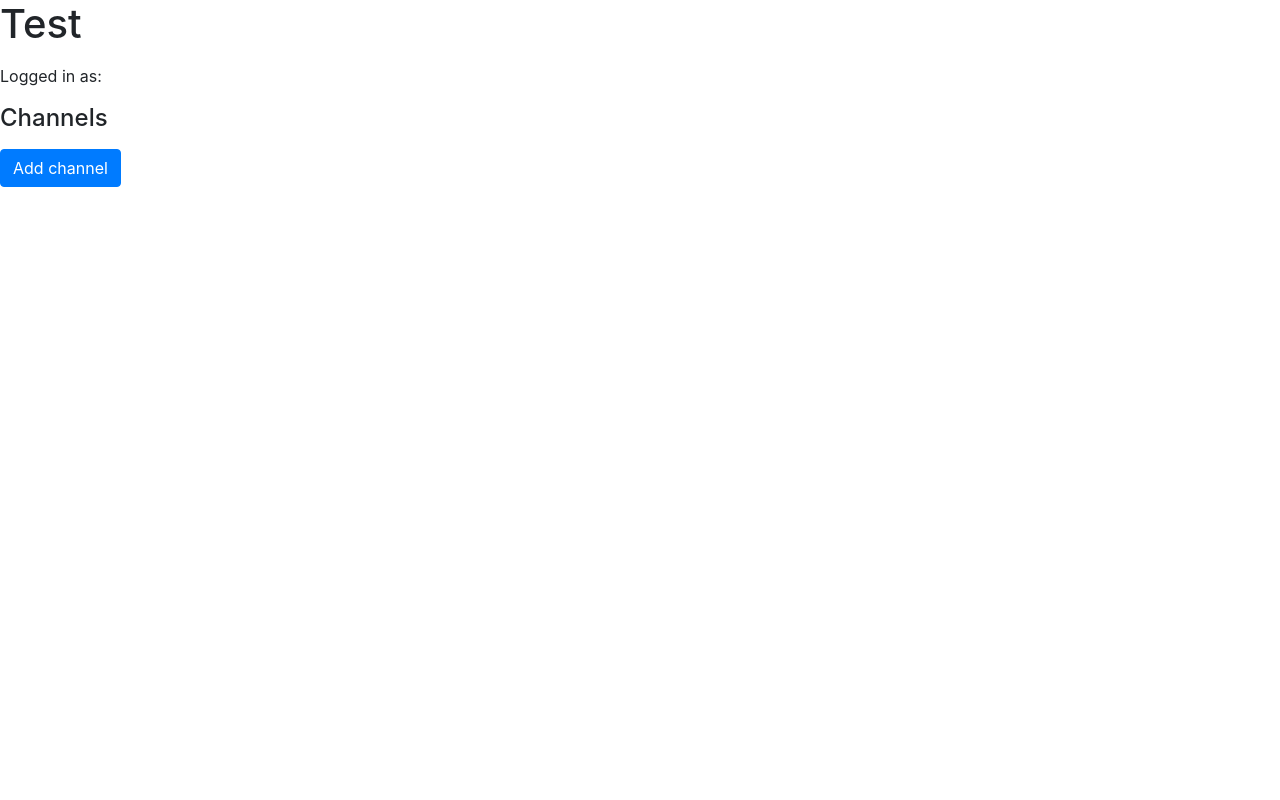
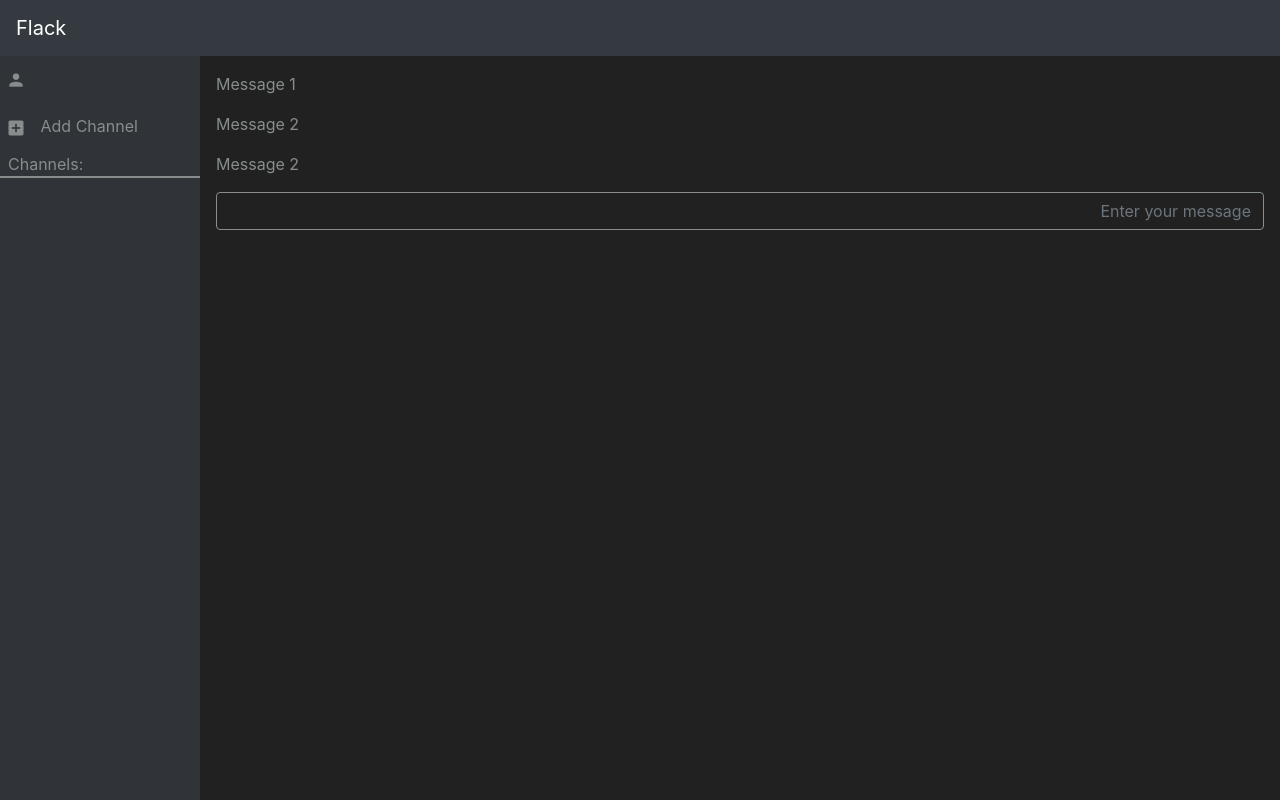
Before and after one commit to mic-meier/project02, a Flask app: page / in a window 1280 px wide. Run offline with Flask 2, Linux system fonts and the light colour scheme; some libraries are stand-ins or nearby versions.

Commit message:
Revamped HTML and CSS

```diff
--- a/static/scripts.js
+++ b/static/scripts.js
@@ -57,11 +57,10 @@
     $('#newChannel').on('click', () => {
         // Define modal
         $('#myModal').modal('toggle');
-        // $('#myModal').modal({backdrop: 'static', keyboard: false});
-            $('#myModalTitle').text('New Channel');
-            $('#myModalLabel').text('Please enter a name for your channel:');
-            $('#myModalButton').text('Submit');
-            $('#myModalInput').val('');
+        $('#myModalTitle').text('New Channel');
+        $('#myModalLabel').text('Please enter a name for your channel:');
+        $('#myModalButton').text('Submit');
+        $('#myModalInput').val('');
     });
 
     $('#userName').text(localStorage.getItem('username'));
@@ -69,7 +68,24 @@
 
 // Function definitions
 function update_channels(data) {
+    // Define list item
     const li = document.createElement('li');
-    li.innerHTML = data;
+    li.setAttribute('class', 'nav-item');
+    // Define anchor tag and append to list item
+    const a = document.createElement('a');
+    a.setAttribute('href', '#');
+    a.setAttribute('class', 'nav-link');
+    a.setAttribute('onclick', 'return false');
+    li.appendChild(a);
+    // Define i tag and append to anchor element
+    const i = document.createElement('i');
+    i.setAttribute( 'class', 'material-icons icon');
+    i.innerHTML = 'chat';
+    a.appendChild(i);
+    // Define span tag and append to anchor element
+    const span = document.createElement('span');
+    span.setAttribute('class', 'text');
+    span.innerHTML = data;
+    a.appendChild(span);
     $('#channels').append(li);
 }
--- /dev/null
+++ b/static/styles.css
@@ -0,0 +1,121 @@
+.bg-mattBlackLight {
+  background-color: #303337;
+}
+
+.text-mattBlackLight {
+  color: #303337;
+}
+
+.bo-mattBlackLight {
+  border-color: #303337;
+}
+
+.bg-mattBlackDark, #messageInput, .nav-link:hover, .nav-link.active, body {
+  background-color: #212121;
+}
+
+.text-mattBlackDark {
+  color: #212121;
+}
+
+.bo-mattBlackDark {
+  border-color: #212121;
+}
+
+.bg-mattGrey {
+  background-color: #878d8d;
+}
+
+.text-mattGrey, .nav-list .text, .nav-list .icon, .nav-link .text, .nav-link .icon, body {
+  color: #878d8d;
+}
+
+.bo-mattGrey, #messageInput {
+  border-color: #878d8d;
+}
+
+.bg-mattRed {
+  background-color: #ec6271;
+}
+
+.text-mattRed, .nav-link:hover .icon,
+.nav-link:hover .text, .nav-link.active .icon,
+.nav-link.active .text {
+  color: #ec6271;
+}
+
+.bo-mattRed {
+  border-color: #ec6271;
+}
+
+.wrapper {
+  margin-top: 3.5rem;
+}
+.wrapper .sideMenu {
+  position: fixed;
+  top: 0;
+  bottom: 0;
+  left: 0;
+  margin: 3.5rem auto auto;
+  width: 12.5rem;
+  transition: all ease 0.25s;
+  transform: translateX(-100%);
+  z-index: 2000;
+}
+.wrapper .content {
+  width: 100%;
+  margin-left: 0rem;
+  transition: all ease 0.25s;
+}
+
+@media (min-width: 992px) {
+  .wrapper .sideMenu {
+    transform: translateX(0);
+  }
+  .wrapper .content {
+    margin-left: 12.5rem;
+  }
+}
+.nav-link {
+  display: block;
+  white-space: nowrap;
+}
+.nav-link .icon {
+  margin-right: 0.25rem;
+  font-size: 1.25rem;
+  vertical-align: middle;
+  height: 2rem;
+  width: 2rem;
+  display: inline-flex;
+  justify-content: center;
+  align-items: center;
+}
+.nav-link .text {
+  font-size: 1rem;
+}
+.nav-list {
+  display: block;
+  white-space: nowrap;
+  border-bottom: solid #878d8d 2px;
+}
+.nav-list .icon {
+  margin-right: 0.25rem;
+  font-size: 1.25rem;
+  vertical-align: middle;
+  height: 2rem;
+  width: 2rem;
+  display: inline-flex;
+  justify-content: center;
+  align-items: center;
+}
+.nav-list .text {
+  font-size: 1rem;
+  margin-left: 0.5rem;
+  margin-bottom: 0.25rem;
+}
+
+#messageInput {
+  bottom: 0;
+}
+
+/*# sourceMappingURL=styles.css.map */
--- /dev/null
+++ b/static/styles.scss
@@ -0,0 +1,114 @@
+@function rem($value) {
+  @return unquote(($value/1px)/16+"rem");
+}
+
+$easeTime: 0.25s;
+$margin-top: 56px;
+
+$colors: ("mattBlackLight": "#303337",
+        "mattBlackDark": "#212121",
+        "mattGrey": "#878d8d",
+        "mattRed": "#ec6271"
+);
+
+@each $colorName, $colorValue in $colors {
+  .bg-#{$colorName} {
+    background-color: #{$colorValue};
+  }
+  .text-#{$colorName} {
+    color: #{$colorValue};
+  }
+  .bo-#{$colorName} {
+    border-color: #{$colorValue};
+  }
+}
+
+body {
+  @extend .bg-mattBlackDark;
+  @extend .text-mattGrey;
+}
+.wrapper {
+    margin-top: rem($margin-top);
+    .sideMenu {
+      position: fixed;
+      top: 0;
+      bottom: 0;
+      left: 0;
+      margin: rem($margin-top) auto auto;
+      width: rem(200px);
+      transition: all ease $easeTime;
+      transform: translateX(-100%);
+      z-index: 2000;
+    }
+  .content {
+    width: 100%;
+    margin-left: rem(0px);
+    transition: all ease $easeTime;
+  }
+}
+
+@media (min-width: 992px) {
+  .wrapper {
+    .sideMenu {
+      transform: translateX(0);
+    }
+    .content {
+      margin-left: rem(200px);
+    }
+  }
+}
+.nav-link {
+  display: block;
+  white-space: nowrap;
+  .icon {
+    margin-right: rem(4px);
+    font-size: rem(20px);
+    vertical-align: middle;
+    height: rem(32px);
+    width: rem(32px);
+    @extend .text-mattGrey;
+    display: inline-flex;
+    justify-content: center;
+    align-items: center;
+  }
+  .text {
+    font-size: rem(16px);
+    @extend .text-mattGrey
+  }
+  &:hover,
+  &.active {
+    @extend .bg-mattBlackDark;
+    .icon,
+    .text {
+      @extend .text-mattRed;
+    }
+  }
+}
+.nav-list {
+  display: block;
+  white-space: nowrap;
+  border-bottom: solid #878d8d 2px;
+  .icon {
+    margin-right: rem(4px);
+    font-size: rem(20px);
+    vertical-align: middle;
+    height: rem(32px);
+    width: rem(32px);
+    @extend .text-mattGrey;
+    display: inline-flex;
+    justify-content: center;
+    align-items: center;
+  }
+
+  .text {
+    font-size: rem(16px);
+    margin-left: rem(8px);
+    margin-bottom: rem(4px);
+    @extend .text-mattGrey
+  }
+}
+#messageInput {
+  @extend .bg-mattBlackDark;
+  @extend .bo-mattGrey;
+  bottom: 0;
+}
--- a/templates/index.html
+++ b/templates/index.html
@@ -7,6 +7,12 @@
     <!-- Bootstrap Stylesheet -->
     <link rel="stylesheet" href="https://stackpath.bootstrapcdn.com/bootstrap/4.3.1/css/bootstrap.min.css"
           integrity="sha384-ggOyR0iXCbMQv3Xipma34MD+dH/1fQ784/j6cY/iJTQUOhcWr7x9JvoRxT2MZw1T" crossorigin="anonymous">
+
+    <!-- Material Design Icons Stylesheet -->
+    <link href="https://fonts.googleapis.com/icon?family=Material+Icons" rel="stylesheet">
+
+    <!-- CSS Stylesheet -->
+    <link rel="stylesheet" href="../static/styles.css">
 
     <!-- JS Socket.io library -->
     <script type="text/javascript" src="//cdnjs.cloudflare.com/ajax/libs/socket.io/1.3.6/socket.io.min.js"></script>
@@ -23,19 +29,50 @@
             "sha384-JjSmVgyd0p3pXB1rRibZUAYoIIy6OrQ6VrjIEaFf/nJGzIxFDsf4x0xIM+B07jRM" crossorigin="anonymous"></script>
 </head>
 <body>
+<!-- Navbar -->
+<nav class="navbar navbar-expand-lg navbar-dark bg-dark fixed-top">
+    <button class="navbar-toggler sideMenuToggler type=button">
+        <span class="navbar-toggler-icon"></span>
+    </button>
+    <a class="navbar-brand" href="#">Flack</a>
+    <button class="navbar-toggler" type="button" data-toggle="collapse" data-target="#navbarSupportedContent"
+      aria-controls="navbarSupportedContent" aria-expanded="false" aria-label="Toggle navigation">
+        <span class="navbar-toggler-icon"></span>
+    </button>
+</nav>
 
-<h1>Test</h1>
-<p id="test"></p>
-<p>Logged in as: <span id="userName"></span></p>
-<div>
-    <h4>Channels</h4>
-    <ul id="channels"></ul>
+<div class="wrapper d-flex">
+    <div class="sideMenu bg-mattBlackLight">
+        <div class="sidebar">
+            <ul class="navbar-nav" id="channels">
+                <li class="nav-item"><a href="#" class="nav-link"><i class="material-icons icon">person</i>
+                    <span class="text" id="userName"></span></a></li>
+                <li class="nav-item"><a href="#" id="newChannel" class="nav-link" onclick="return false">
+                    <i class="material-icons icon">add_box</i>
+                    <span class="text">Add Channel</span></a></li>
+                <li class="nav-item nav-list"><!--<i class="material-icons icon">list</i>--><span class="text">Channels:</span></li>
+            </ul>
+        </div>
+    </div>
+    <div class="content">
+        <main>
+            <div class="container-fluid">
+                <div class="row">
+                    <div class="col p-3 d-flex flex-column justify-content-end h-100" id="col1">
+                        <div id='messages' >
+                            <p>Message 1</p>
+                            <p>Message 2</p>
+                            <p>Message 2</p>
+                            <p id="test"></p>
+                        </div>
+                        <input id='messageInput' type='text' class="form-control text-right" maxlength="80"
+                               placeholder="Enter your message">
+                    </div>
+                </div>
+            </div>
+        </main>
+    </div>
 </div>
-
-<!-- Button to create new channel -->
-<button type="button" id="newChannel" class="btn btn-primary">Add channel</button>
-
-<!-- TODO: Channel list -->
 
 <!-- Modal for registering -->
 <div class="modal fade" id="myModal" tabindex="-1" role="dialog" aria-labelledby="displayNameLabel" aria-hidden="true">
```
Also changed, not shown: 1 other file.
